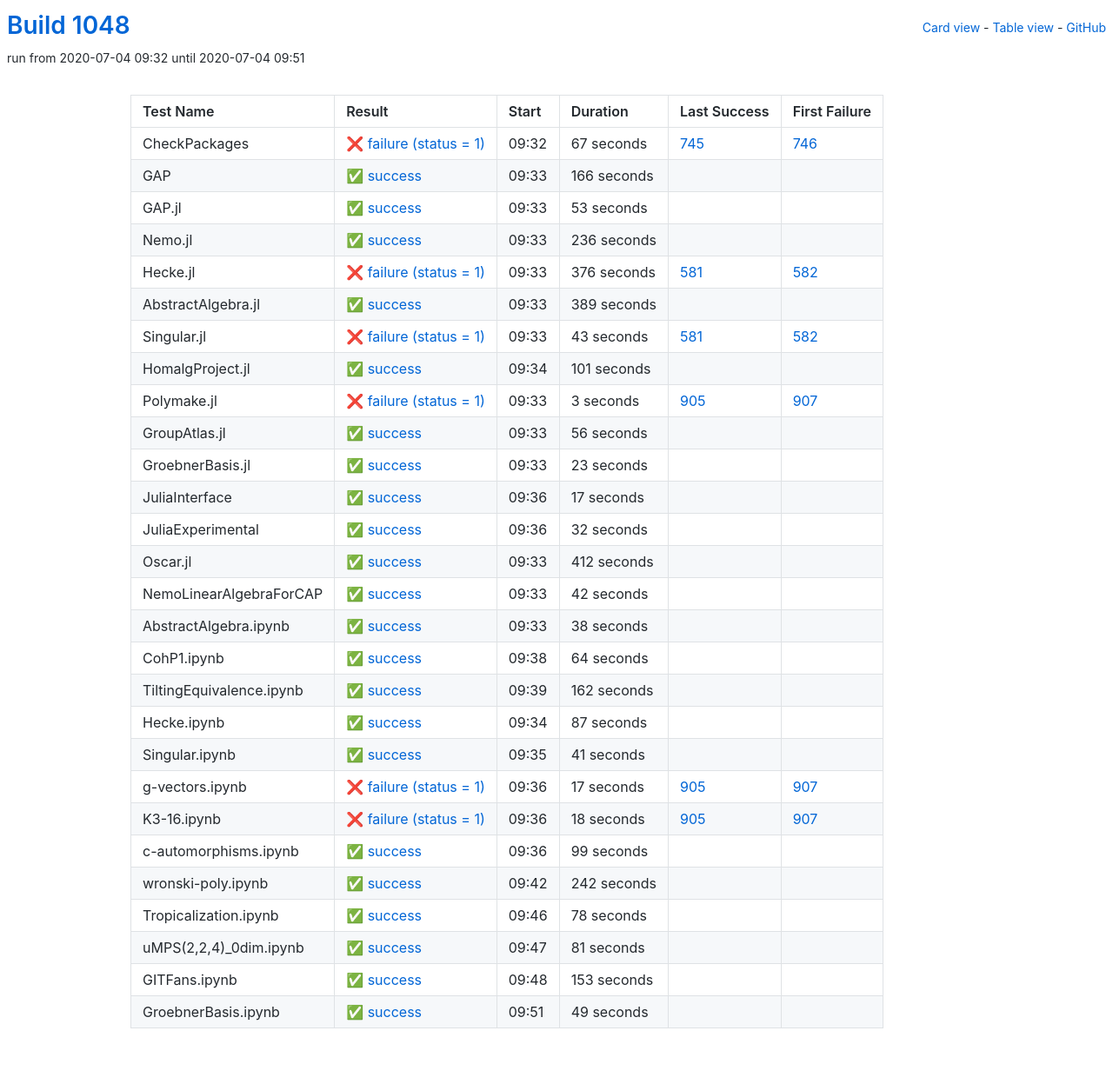
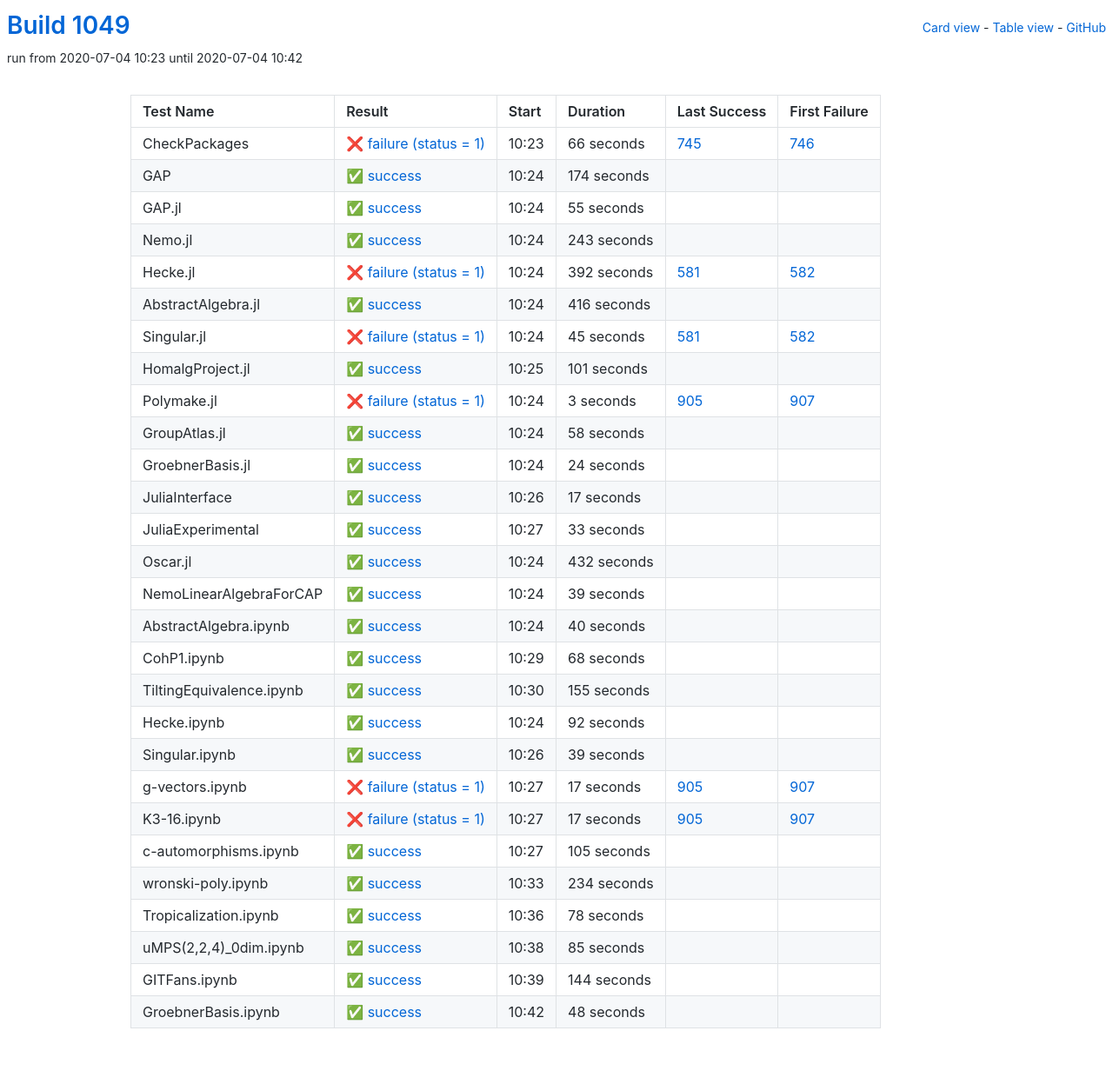
Before and after one commit to oscar-system/oscar-ci-status-1.4, a Jekyll site: the page built from table.html, in a window 1280 px wide. Shown: the whole page at 87% size. Built offline with Jekyll 4.4.1, drawn with Linux system fonts in a browser that asks for light colours.

Commit message:
Build #1049

```diff
--- a/_data/ci.yml
+++ b/_data/ci.yml
@@ -1,6 +1,6 @@
 ---
-build: 1048
-build_url: https://oscarci.mathematik.uni-kl.de/job/oscar-julia-1.4/1048/
+build: 1049
+build_url: https://oscarci.mathematik.uni-kl.de/job/oscar-julia-1.4/1049/
 job: oscar-julia-1.4
 organization: oscar-system
 repo: oscar-ci-status-1.4
@@ -8,92 +8,92 @@ repourl: https://github.com/oscar-system/oscar-ci-status-1.4
 tests:
 - name: CheckPackages
   id: checkpackages
-  log: https://oscarci.mathematik.uni-kl.de/job/oscar-julia-1.4/1048/artifact/logs/build-1048/CheckPackages.log
-  start: 2020-07-04 09:32
+  log: https://oscarci.mathematik.uni-kl.de/job/oscar-julia-1.4/1049/artifact/logs/build-1049/CheckPackages.log
+  start: 2020-07-04 10:23
   success: false
   exitcode: 1
   status: failure
-  duration: 67
+  duration: 66
   last_success: 745
   last_success_url: https://oscarci.mathematik.uni-kl.de/job/oscar-julia-1.4/745/
   first_failure: 746
   first_failure_url: https://oscarci.mathematik.uni-kl.de/job/oscar-julia-1.4/746/
 - name: GAP
   id: gap
-  log: https://oscarci.mathematik.uni-kl.de/job/oscar-julia-1.4/1048/artifact/logs/build-1048/GAP.log
-  start: 2020-07-04 09:33
+  log: https://oscarci.mathematik.uni-kl.de/job/oscar-julia-1.4/1049/artifact/logs/build-1049/GAP.log
+  start: 2020-07-04 10:24
   success: true
   exitcode: 0
   status: success
-  duration: 166
+  duration: 174
   last_success: false
   last_success_url:
   first_failure: false
   first_failure_url:
 - name: GAP.jl
   id: gap-jl
-  log: https://oscarci.mathematik.uni-kl.de/job/oscar-julia-1.4/1048/artifact/logs/build-1048/GAP.jl.log
-  start: 2020-07-04 09:33
+  log: https://oscarci.mathematik.uni-kl.de/job/oscar-julia-1.4/1049/artifact/logs/build-1049/GAP.jl.log
+  start: 2020-07-04 10:24
   success: true
   exitcode: 0
   status: success
-  duration: 53
+  duration: 55
   last_success: false
   last_success_url:
   first_failure: false
   first_failure_url:
 - name: Nemo.jl
   id: nemo-jl
-  log: https://oscarci.mathematik.uni-kl.de/job/oscar-julia-1.4/1048/artifact/logs/build-1048/Nemo.jl.log
-  start: 2020-07-04 09:33
+  log: https://oscarci.mathematik.uni-kl.de/job/oscar-julia-1.4/1049/artifact/logs/build-1049/Nemo.jl.log
+  start: 2020-07-04 10:24
   success: true
   exitcode: 0
   status: success
-  duration: 236
+  duration: 243
   last_success: false
   last_success_url:
   first_failure: false
   first_failure_url:
 - name: Hecke.jl
   id: hecke-jl
-  log: https://oscarci.mathematik.uni-kl.de/job/oscar-julia-1.4/1048/artifact/logs/build-1048/Hecke.jl.log
-  start: 2020-07-04 09:33
+  log: https://oscarci.mathematik.uni-kl.de/job/oscar-julia-1.4/1049/artifact/logs/build-1049/Hecke.jl.log
+  start: 2020-07-04 10:24
   success: false
   exitcode: 1
   status: failure
-  duration: 376
+  duration: 392
   last_success: 581
   last_success_url: https://oscarci.mathematik.uni-kl.de/job/oscar-julia-1.4/581/
   first_failure: 582
   first_failure_url: https://oscarci.mathematik.uni-kl.de/job/oscar-julia-1.4/582/
 - name: AbstractAlgebra.jl
   id: abstractalgebra-jl
-  log: https://oscarci.mathematik.uni-kl.de/job/oscar-julia-1.4/1048/artifact/logs/build-1048/AbstractAlgebra.jl.log
-  start: 2020-07-04 09:33
+  log: https://oscarci.mathematik.uni-kl.de/job/oscar-julia-1.4/1049/artifact/logs/build-1049/AbstractAlgebra.jl.log
+  start: 2020-07-04 10:24
   success: true
   exitcode: 0
   status: success
-  duration: 389
+  duration: 416
   last_success: false
   last_success_url:
   first_failure: false
   first_failure_url:
 - name: Singular.jl
   id: singular-jl
-  log: https://oscarci.mathematik.uni-kl.de/job/oscar-julia-1.4/1048/artifact/logs/build-1048/Singular.jl.log
-  start: 2020-07-04 09:33
+  log: https://oscarci.mathematik.uni-kl.de/job/oscar-julia-1.4/1049/artifact/logs/build-1049/Singular.jl.log
+  start: 2020-07-04 10:24
   success: false
   exitcode: 1
   status: failure
-  duration: 43
+  duration: 45
   last_success: 581
   last_success_url: https://oscarci.mathematik.uni-kl.de/job/oscar-julia-1.4/581/
   first_failure: 582
   first_failure_url: https://oscarci.mathematik.uni-kl.de/job/oscar-julia-1.4/582/
 - name: HomalgProject.jl
   id: homalgproject-jl
-  log: https://oscarci.mathematik.uni-kl.de/job/oscar-julia-1.4/1048/artifact/logs/build-1048/HomalgProject.jl.log
-  start: 2020-07-04 09:34
+  log: https://oscarci.mathematik.uni-kl.de/job/oscar-julia-1.4/1049/artifact/logs/build-1049/HomalgProject.jl.log
+  start: 2020-07-04 10:25
   success: true
   exitcode: 0
   status: success
@@ -104,8 +104,8 @@ tests:
   first_failure_url:
 - name: Polymake.jl
   id: polymake-jl
-  log: https://oscarci.mathematik.uni-kl.de/job/oscar-julia-1.4/1048/artifact/logs/build-1048/Polymake.jl.log
-  start: 2020-07-04 09:33
+  log: https://oscarci.mathematik.uni-kl.de/job/oscar-julia-1.4/1049/artifact/logs/build-1049/Polymake.jl.log
+  start: 2020-07-04 10:24
   success: false
   exitcode: 1
   status: failure
@@ -116,32 +116,32 @@ tests:
   first_failure_url: https://oscarci.mathematik.uni-kl.de/job/oscar-julia-1.4/907/
 - name: GroupAtlas.jl
   id: groupatlas-jl
-  log: https://oscarci.mathematik.uni-kl.de/job/oscar-julia-1.4/1048/artifact/logs/build-1048/GroupAtlas.jl.log
-  start: 2020-07-04 09:33
+  log: https://oscarci.mathematik.uni-kl.de/job/oscar-julia-1.4/1049/artifact/logs/build-1049/GroupAtlas.jl.log
+  start: 2020-07-04 10:24
   success: true
   exitcode: 0
   status: success
-  duration: 56
+  duration: 58
   last_success: false
   last_success_url:
   first_failure: false
   first_failure_url:
 - name: GroebnerBasis.jl
   id: groebnerbasis-jl
-  log: https://oscarci.mathematik.uni-kl.de/job/oscar-julia-1.4/1048/artifact/logs/build-1048/GroebnerBasis.jl.log
-  start: 2020-07-04 09:33
+  log: https://oscarci.mathematik.uni-kl.de/job/oscar-julia-1.4/1049/artifact/logs/build-1049/GroebnerBasis.jl.log
+  start: 2020-07-04 10:24
   success: true
   exitcode: 0
   status: success
-  duration: 23
+  duration: 24
   last_success: false
   last_success_url:
   first_failure: false
   first_failure_url:
 - name: JuliaInterface
   id: juliainterface
-  log: https://oscarci.mathematik.uni-kl.de/job/oscar-julia-1.4/1048/artifact/logs/build-1048/JuliaInterface.log
-  start: 2020-07-04 09:36
+  log: https://oscarci.mathematik.uni-kl.de/job/oscar-julia-1.4/1049/artifact/logs/build-1049/JuliaInterface.log
+  start: 2020-07-04 10:26
   success: true
   exitcode: 0
   status: success
@@ -152,104 +152,104 @@ tests:
   first_failure_url:
 - name: JuliaExperimental
   id: juliaexperimental
-  log: https://oscarci.mathematik.uni-kl.de/job/oscar-julia-1.4/1048/artifact/logs/build-1048/JuliaExperimental.log
-  start: 2020-07-04 09:36
+  log: https://oscarci.mathematik.uni-kl.de/job/oscar-julia-1.4/1049/artifact/logs/build-1049/JuliaExperimental.log
+  start: 2020-07-04 10:27
   success: true
   exitcode: 0
   status: success
-  duration: 32
+  duration: 33
   last_success: false
   last_success_url:
   first_failure: false
   first_failure_url:
 - name: Oscar.jl
   id: oscar-jl
-  log: https://oscarci.mathematik.uni-kl.de/job/oscar-julia-1.4/1048/artifact/logs/build-1048/Oscar.jl.log
-  start: 2020-07-04 09:33
+  log: https://oscarci.mathematik.uni-kl.de/job/oscar-julia-1.4/1049/artifact/logs/build-1049/Oscar.jl.log
+  start: 2020-07-04 10:24
   success: true
   exitcode: 0
   status: success
-  duration: 412
+  duration: 432
   last_success: false
   last_success_url:
   first_failure: false
   first_failure_url:
 - name: NemoLinearAlgebraForCAP
   id: nemolinearalgebraforcap
-  log: https://oscarci.mathematik.uni-kl.de/job/oscar-julia-1.4/1048/artifact/logs/build-1048/NemoLinearAlgebraForCAP.log
-  start: 2020-07-04 09:33
+  log: https://oscarci.mathematik.uni-kl.de/job/oscar-julia-1.4/1049/artifact/logs/build-1049/NemoLinearAlgebraForCAP.log
+  start: 2020-07-04 10:24
   success: true
   exitcode: 0
   status: success
-  duration: 42
+  duration: 39
   last_success: false
   last_success_url:
   first_failure: false
   first_failure_url:
 - name: AbstractAlgebra.ipynb
   id: abstractalgebra-ipynb
-  log: https://oscarci.mathematik.uni-kl.de/job/oscar-julia-1.4/1048/artifact/logs/build-1048/AbstractAlgebra.ipynb.log
-  start: 2020-07-04 09:33
+  log: https://oscarci.mathematik.uni-kl.de/job/oscar-julia-1.4/1049/artifact/logs/build-1049/AbstractAlgebra.ipynb.log
+  start: 2020-07-04 10:24
   success: true
   exitcode: 0
   status: success
-  duration: 38
+  duration: 40
   last_success: false
   last_success_url:
   first_failure: false
   first_failure_url:
 - name: CohP1.ipynb
   id: cohp1-ipynb
-  log: https://oscarci.mathematik.uni-kl.de/job/oscar-julia-1.4/1048/artifact/logs/build-1048/CohP1.ipynb.log
-  start: 2020-07-04 09:38
+  log: https://oscarci.mathematik.uni-kl.de/job/oscar-julia-1.4/1049/artifact/logs/build-1049/CohP1.ipynb.log
+  start: 2020-07-04 10:29
   success: true
   exitcode: 0
   status: success
-  duration: 64
+  duration: 68
   last_success: false
   last_success_url:
   first_failure: false
   first_failure_url:
 - name: TiltingEquivalence.ipynb
   id: tiltingequivalence-ipynb
-  log: https://oscarci.mathematik.uni-kl.de/job/oscar-julia-1.4/1048/artifact/logs/build-1048/TiltingEquivalence.ipynb.log
-  start: 2020-07-04 09:39
+  log: https://oscarci.mathematik.uni-kl.de/job/oscar-julia-1.4/1049/artifact/logs/build-1049/TiltingEquivalence.ipynb.log
+  start: 2020-07-04 10:30
   success: true
   exitcode: 0
   status: success
-  duration: 162
+  duration: 155
   last_success: false
   last_success_url:
   first_failure: false
   first_failure_url:
 - name: Hecke.ipynb
   id: hecke-ipynb
-  log: https://oscarci.mathematik.uni-kl.de/job/oscar-julia-1.4/1048/artifact/logs/build-1048/Hecke.ipynb.log
-  start: 2020-07-04 09:34
+  log: https://oscarci.mathematik.uni-kl.de/job/oscar-julia-1.4/1049/artifact/logs/build-1049/Hecke.ipynb.log
+  start: 2020-07-04 10:24
   success: true
   exitcode: 0
   status: success
-  duration: 87
+  duration: 92
   last_success: false
   last_success_url:
   first_failure: false
   first_failure_url:
 - name: Singular.ipynb
   id: singular-ipynb
-  log: https://oscarci.mathematik.uni-kl.de/job/oscar-julia-1.4/1048/artifact/logs/build-1048/Singular.ipynb.log
-  start: 2020-07-04 09:35
+  log: https://oscarci.mathematik.uni-kl.de/job/oscar-julia-1.4/1049/artifact/logs/build-1049/Singular.ipynb.log
+  start: 2020-07-04 10:26
   success: true
   exitcode: 0
   status: success
-  duration: 41
+  duration: 39
   last_success: false
   last_success_url:
   first_failure: false
   first_failure_url:
 - name: g-vectors.ipynb
   id: g-vectors-ipynb
-  log: https://oscarci.mathematik.uni-kl.de/job/oscar-julia-1.4/1048/artifact/logs/build-1048/g-vectors.ipynb.log
-  start: 2020-07-04 09:36
+  log: https://oscarci.mathematik.uni-kl.de/job/oscar-julia-1.4/1049/artifact/logs/build-1049/g-vectors.ipynb.log
+  start: 2020-07-04 10:27
   success: false
   exitcode: 1
   status: failure
@@ -260,44 +260,44 @@ tests:
   first_failure_url: https://oscarci.mathematik.uni-kl.de/job/oscar-julia-1.4/907/
 - name: K3-16.ipynb
   id: k3-16-ipynb
-  log: https://oscarci.mathematik.uni-kl.de/job/oscar-julia-1.4/1048/artifact/logs/build-1048/K3-16.ipynb.log
-  start: 2020-07-04 09:36
+  log: https://oscarci.mathematik.uni-kl.de/job/oscar-julia-1.4/1049/artifact/logs/build-1049/K3-16.ipynb.log
+  start: 2020-07-04 10:27
   success: false
   exitcode: 1
   status: failure
-  duration: 18
+  duration: 17
   last_success: 905
   last_success_url: https://oscarci.mathematik.uni-kl.de/job/oscar-julia-1.4/905/
   first_failure: 907
   first_failure_url: https://oscarci.mathematik.uni-kl.de/job/oscar-julia-1.4/907/
 - name: c-automorphisms.ipynb
   id: c-automorphisms-ipynb
-  log: https://oscarci.mathematik.uni-kl.de/job/oscar-julia-1.4/1048/artifact/logs/build-1048/c-automorphisms.ipynb.log
-  start: 2020-07-04 09:36
+  log: https://oscarci.mathematik.uni-kl.de/job/oscar-julia-1.4/1049/artifact/logs/build-1049/c-automorphisms.ipynb.log
+  start: 2020-07-04 10:27
   success: true
   exitcode: 0
   status: success
-  duration: 99
+  duration: 105
   last_success: false
   last_success_url:
   first_failure: false
   first_failure_url:
 - name: wronski-poly.ipynb
   id: wronski-poly-ipynb
-  log: https://oscarci.mathematik.uni-kl.de/job/oscar-julia-1.4/1048/artifact/logs/build-1048/wronski-poly.ipynb.log
-  start: 2020-07-04 09:42
+  log: https://oscarci.mathematik.uni-kl.de/job/oscar-julia-1.4/1049/artifact/logs/build-1049/wronski-poly.ipynb.log
+  start: 2020-07-04 10:33
   success: true
   exitcode: 0
   status: success
-  duration: 242
+  duration: 234
   last_success: false
   last_success_url:
   first_failure: false
   first_failure_url:
 - name: Tropicalization.ipynb
   id: tropicalization-ipynb
-  log: https://oscarci.mathematik.uni-kl.de/job/oscar-julia-1.4/1048/artifact/logs/build-1048/Tropicalization.ipynb.log
-  start: 2020-07-04 09:46
+  log: https://oscarci.mathematik.uni-kl.de/job/oscar-julia-1.4/1049/artifact/logs/build-1049/Tropicalization.ipynb.log
+  start: 2020-07-04 10:36
   success: true
   exitcode: 0
   status: success
@@ -308,36 +308,36 @@ tests:
   first_failure_url:
 - name: uMPS(2,2,4)_0dim.ipynb
   id: umps-2-2-4-0dim-ipynb
-  log: https://oscarci.mathematik.uni-kl.de/job/oscar-julia-1.4/1048/artifact/logs/build-1048/uMPS-2-2-4-_0dim.ipynb.log
-  start: 2020-07-04 09:47
+  log: https://oscarci.mathematik.uni-kl.de/job/oscar-julia-1.4/1049/artifact/logs/build-1049/uMPS-2-2-4-_0dim.ipynb.log
+  start: 2020-07-04 10:38
   success: true
   exitcode: 0
   status: success
-  duration: 81
+  duration: 85
   last_success: false
   last_success_url:
   first_failure: false
   first_failure_url:
 - name: GITFans.ipynb
   id: gitfans-ipynb
-  log: https://oscarci.mathematik.uni-kl.de/job/oscar-julia-1.4/1048/artifact/logs/build-1048/GITFans.ipynb.log
-  start: 2020-07-04 09:48
+  log: https://oscarci.mathematik.uni-kl.de/job/oscar-julia-1.4/1049/artifact/logs/build-1049/GITFans.ipynb.log
+  start: 2020-07-04 10:39
   success: true
   exitcode: 0
   status: success
-  duration: 153
+  duration: 144
   last_success: false
   last_success_url:
   first_failure: false
   first_failure_url:
 - name: GroebnerBasis.ipynb
   id: groebnerbasis-ipynb
-  log: https://oscarci.mathematik.uni-kl.de/job/oscar-julia-1.4/1048/artifact/logs/build-1048/GroebnerBasis.ipynb.log
-  start: 2020-07-04 09:51
+  log: https://oscarci.mathematik.uni-kl.de/job/oscar-julia-1.4/1049/artifact/logs/build-1049/GroebnerBasis.ipynb.log
+  start: 2020-07-04 10:42
   success: true
   exitcode: 0
   status: success
-  duration: 49
+  duration: 48
   last_success: false
   last_success_url:
   first_failure: false
```
Also changed, not shown: README.md.
